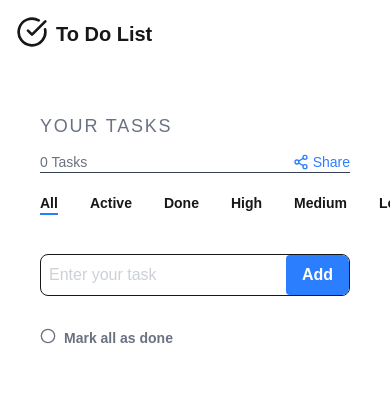
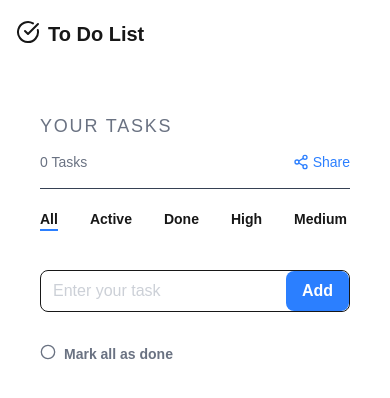
Before and after one commit to Mila-Saif/to-do, a Next.js app: page / in a window 390 px wide. Shown: the top 398 px of the page. Built offline with nearby package versions, Linux system fonts and the light colour scheme.

Commit message:
add responsive edits for small devices

```diff
--- a/app/page.tsx
+++ b/app/page.tsx
@@ -175,7 +175,7 @@ useEffect(() => {
         {/* the header logo and title */}
 
         <div className="absolute left-4 top-4 flex items-center gap-2">
-          <CircleCheckBig className='w-8 h-8' width={54} height={54}/>
+          <CircleCheckBig className='w-6 h-6' />
           <span className='text-xl font-semibold mt-1'>To Do List</span>
 
         </div>
@@ -188,7 +188,7 @@ useEffect(() => {
           <h2 className='text-lg  text-gray-500 uppercase tracking-widest mb-3'> your tasks</h2>
 
           {/* the share button */}
-          <div className='flex items-end justify-between gap-2'>
+          <div className='flex items-end justify-between mb-4 gap-2'>
 
             <span className='text-sm text-gray-500'>
               { filterTodos.length} {filterTodos.length === 1 ? 'Tasks' : 'Tasks'  }
@@ -222,7 +222,7 @@ useEffect(() => {
           <div className='h-px bg-gray-700 w-full'></div>
         </div>
 
-        <div className='flex items-center pt-5 pb-4 gap-8  mb-6'>
+        <div className='flex items-center pt-5 pb-4 gap-8  md:gap-6 mb-6 overflow-x-auto whitespace-nowrap w-full'>
 
 
 
@@ -271,11 +271,11 @@ useEffect(() => {
             e.preventDefault();
             setIsModaleOpen(true);
           }}>
-            <input className='w-full p-2 outline-none border-non text-gray-400' type="text"
+            <input className='w-full pl-3 pr-2 py-2 outline-none border-non text-gray-400' type="text"
               placeholder='Enter your task' value={taskInput} onChange={(e) => setTaskInput(e.target.value)}/>
            <button
            type='submit'
-           className={` bg-blue-500 hover:bg-blue-700 text-white font-bold  py-2 px-4 rounded  $ {isModaleOpen ? 'bg-blue-700' : ''}`}
+           className={` bg-blue-500 hover:bg-blue-700 text-white font-bold  py-2 px-4 rounded-lg transition-colors shrink-0  $ {isModaleOpen ? 'bg-blue-700' : ''}`}
 
 
 
@@ -359,19 +359,19 @@ useEffect(() => {
 
 
                 onClick={() => handleToggleTask(todo.id)} key={todo.id}>
-                <div className='flex items-center gap-1' >
+                <div className='flex items-center gap-2 flex-1 min-w-0' >
                   {todo.completed ? (
-                  <CircleCheckBig className='w-4 h-4 ' />
+                  <CircleCheckBig className='w-4 h-4 shrink-0' />
                 ) : (
-                  <Circle className='w-4 h-4' />
+                  <Circle className='w-4 h-4 shrink-0' />
 
                 )}
-                 <span className={ `pl-2 ${todo.completed ? 'line-through' : ''}`}>{todo.text}</span>
+                 <span className={ `pl-2 break-all ${todo.completed ? 'line-through' : ''}`}>{todo.text}</span>
 
 
                 </div>
 
-                <div className='flex items-center gap-4 ml-auto'>
+                <div className='flex items-center gap-2 md:gap-4 ml-auto shrink-0'>
 
 
                   <div className='flex flex-row'>
```
